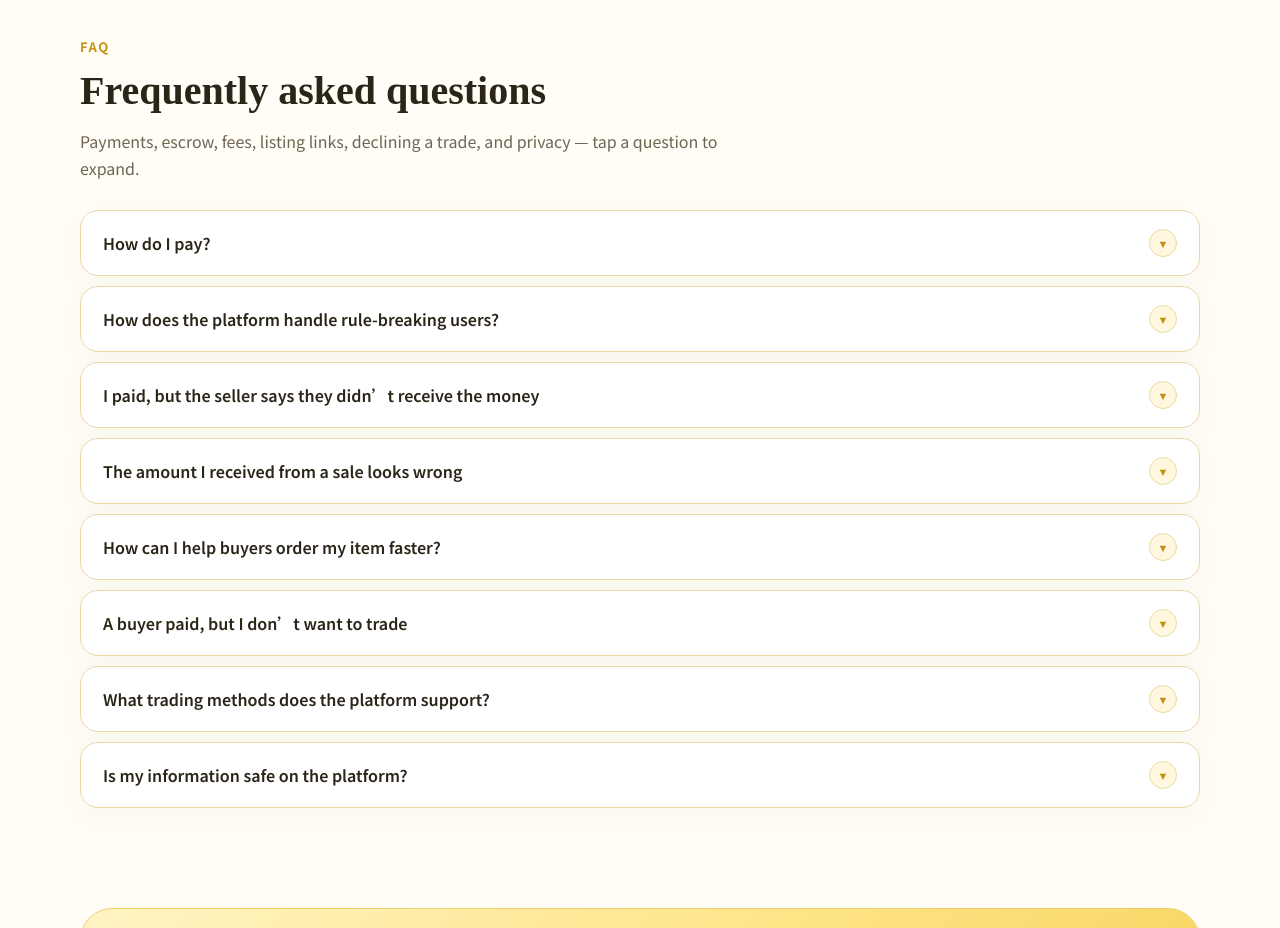
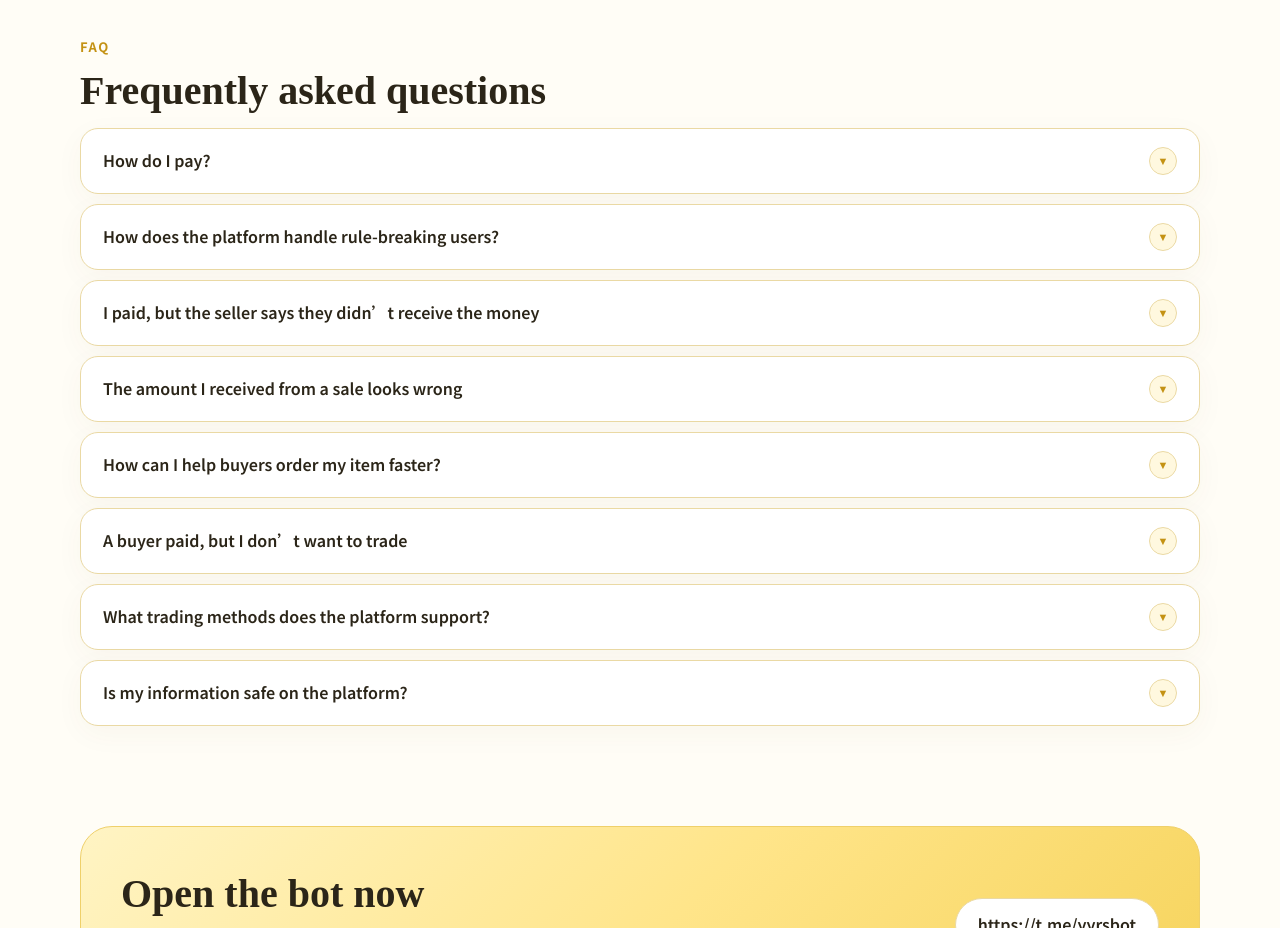
Before and after one commit to usooc/yyrs, a plain HTML site: page index.html in a window 1280 px wide. Shown: the part 1960-2888 px from the top of the page. Drawn offline with Linux system fonts and the light colour scheme.

Commit message:
Update index.html

```diff
--- a/index.html
+++ b/index.html
@@ -514,7 +514,6 @@
       <div class="wrap">
         <p class="section-kicker">FAQ</p>
         <h2 data-i18n="faq.title">Frequently asked questions</h2>
-        <p class="section-lead" data-i18n="faq.lead">Payments, escrow, fees, listing links, declining a trade, and privacy — tap a question to expand.</p>
         <div class="faq-list">
           <details class="faq-item">
             <summary>
```
